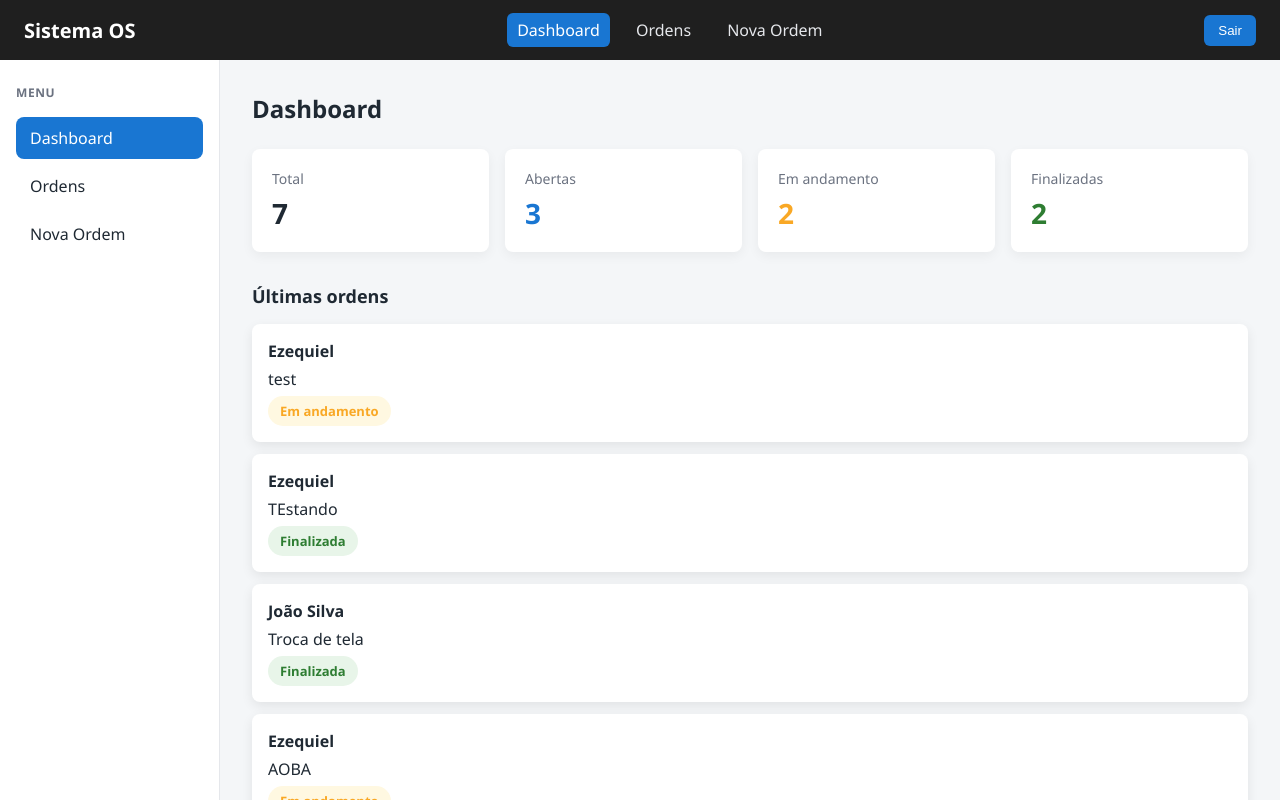
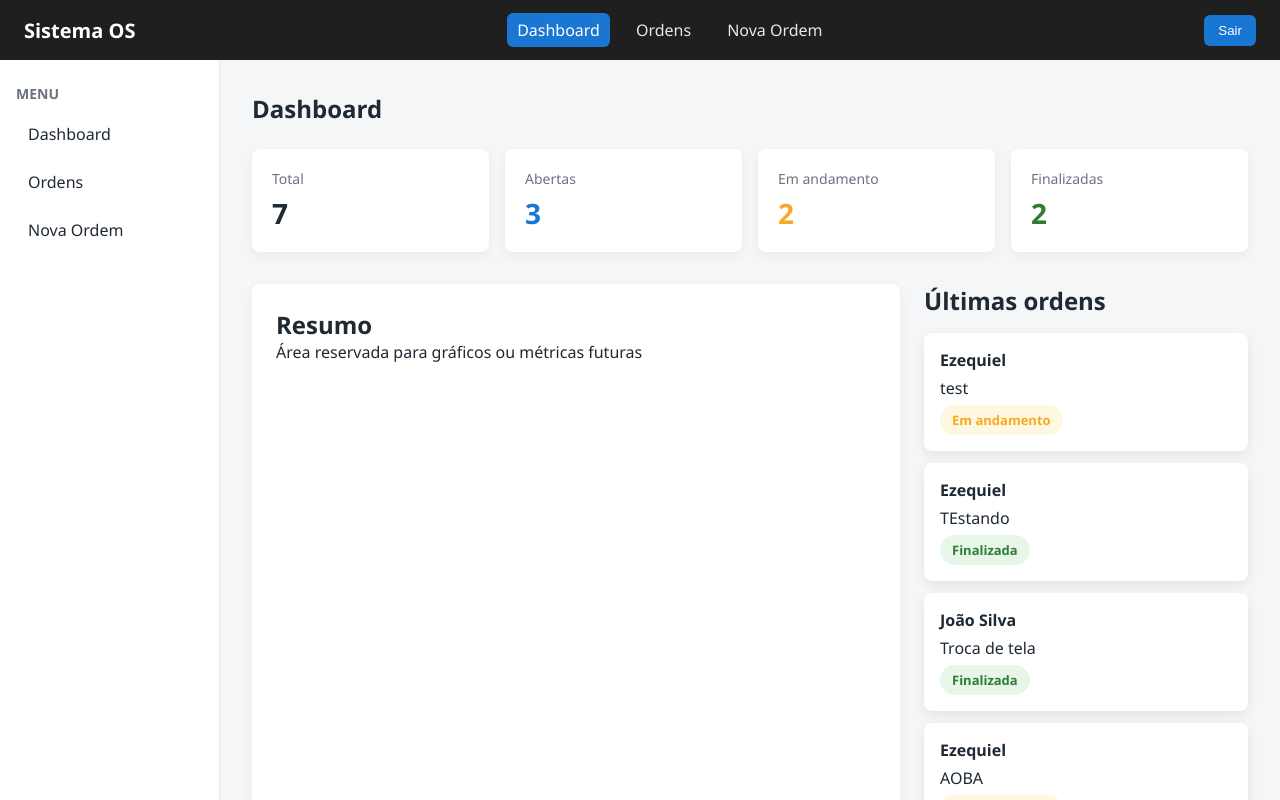
Before and after one commit to Mercesz/sistema-ordens-servico, a React (Vite) app: page /dashboard in a window 1280 px wide. Shown: the top 800 px of the page. Built offline with nearby package versions, Linux system fonts and the light colour scheme; data requests are answered from the project's data file; sample sign-in values are in the browser's storage.

Commit message:
feat: dashboard com resumo de ordens e layout final

```diff
--- a/src/App.css
+++ b/src/App.css
@@ -364,3 +364,20 @@ input:focus {
     flex-direction: column;
     gap: 6px;
 }
+
+.dashboard-bottom {
+    display: grid;
+    grid-template-columns: 2fr 1fr;
+    gap: 24px;
+}
+
+.dashboard-placeholder {
+    background-color: var(--card-bg);
+    padding: 24px;
+    border-radius: var(--radius);
+    box-shadow: 0 4px 12px rgba(0, 0, 0, 0.05);
+}
+
+.dashboard-latest h2 {
+    margin-bottom: 16px;
+}
--- a/src/components/Sidebar.css
+++ b/src/components/Sidebar.css
@@ -1,6 +1,3 @@
-/* ========================
-   SIDEBAR
-======================== */
 .sidebar {
     width: 220px;
     background-color: #ffffff;
@@ -9,11 +6,10 @@
 }
 
 .sidebar h3 {
-    font-size: 12px;
+    font-size: 13px;
     text-transform: uppercase;
     color: var(--text-light);
     margin-bottom: 16px;
-    letter-spacing: 0.05em;
 }
 
 .sidebar ul {
@@ -21,27 +17,25 @@
 }
 
 .sidebar li {
-    margin-bottom: 6px;
+    margin-bottom: 8px;
 }
 
 .sidebar a {
+    display: block;
+    padding: 10px 14px;
+    border-radius: 8px;
     text-decoration: none;
+    font-weight: 500;
     color: var(--text);
-    font-weight: 500;
-    padding: 10px 14px;
-    display: block;
-    border-radius: 8px;
-    transition: background 0.2s, color 0.2s;
+    transition: all 0.2s ease;
 }
 
-/* Hover */
 .sidebar a:hover {
     background-color: #e3f2fd;
     color: var(--primary);
 }
 
-/* Ativo */
 .sidebar a.active {
     background-color: var(--primary);
-    color: #fff;
+    color: #ffffff;
 }
--- a/src/components/Sidebar.jsx
+++ b/src/components/Sidebar.jsx
@@ -1,5 +1,4 @@
 import { NavLink } from "react-router-dom";
-import "./Sidebar.css";
 
 function Sidebar() {
     return (
@@ -8,27 +7,17 @@ function Sidebar() {
 
             <ul>
                 <li>
-                    <NavLink to="/dashboard" end>
-                        Dashboard
-                    </NavLink>
+                    <NavLink to="/dashboard">Dashboard</NavLink>
                 </li>
-
                 <li>
-                    <NavLink to="/ordens">
-                        Ordens
-                    </NavLink>
+                    <NavLink to="/ordens">Ordens</NavLink>
                 </li>
-
                 <li>
-                    <NavLink to="/nova-ordem">
-                        Nova Ordem
-                    </NavLink>
+                    <NavLink to="/nova-ordem">Nova Ordem</NavLink>
                 </li>
-
             </ul>
         </aside>
     );
 }
 
-
 export default Sidebar;
--- a/src/pages/Dashboard.jsx
+++ b/src/pages/Dashboard.jsx
@@ -40,8 +40,15 @@ function Dashboard() {
         </div>
       </div>
 
-      {/* Últimas ordens */}
-      <h2 className="dashboard-subtitle">Últimas ordens</h2>
+      {/* Conteúdo abaixo */}
+      <div className="dashboard-bottom">
+        <div className="dashboard-placeholder">
+          <h2>Resumo</h2>
+          <p>Área reservada para gráficos ou métricas futuras</p>
+        </div>
+
+        <div className="dashboard-latest">
+          <h2>Últimas ordens</h2>
 
           {loading && <p>Carregando...</p>}
 
@@ -54,7 +61,6 @@ function Dashboard() {
               <div key={ordem.id} className="dashboard-item">
                 <strong>{ordem.cliente}</strong>
                 <p>{ordem.descricao}</p>
-
                 <span
                   className={`status ${ordem.status
                     .toLowerCase()
@@ -65,6 +71,8 @@ function Dashboard() {
               </div>
             ))}
           </div>
+        </div>
+      </div>
     </>
   );
 }
```
Lines whose indentation alone changed are shown as unchanged.
